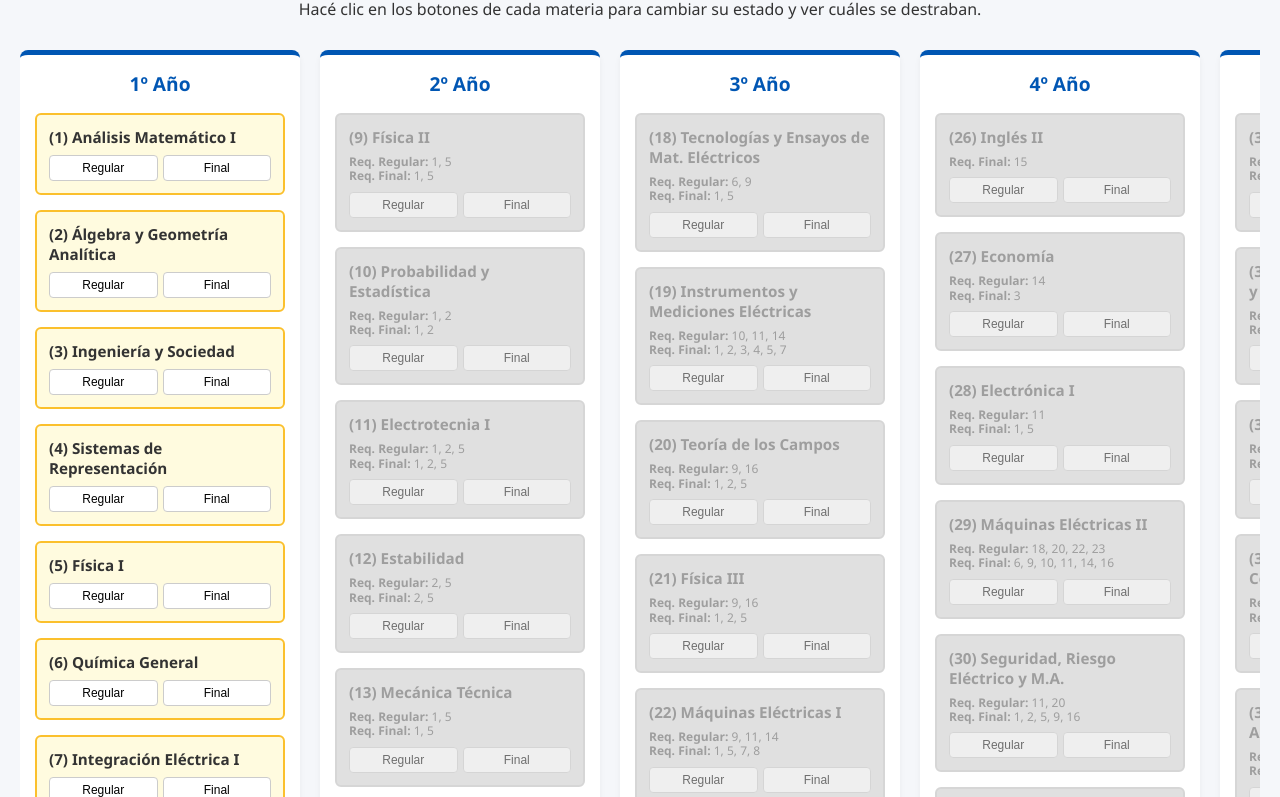
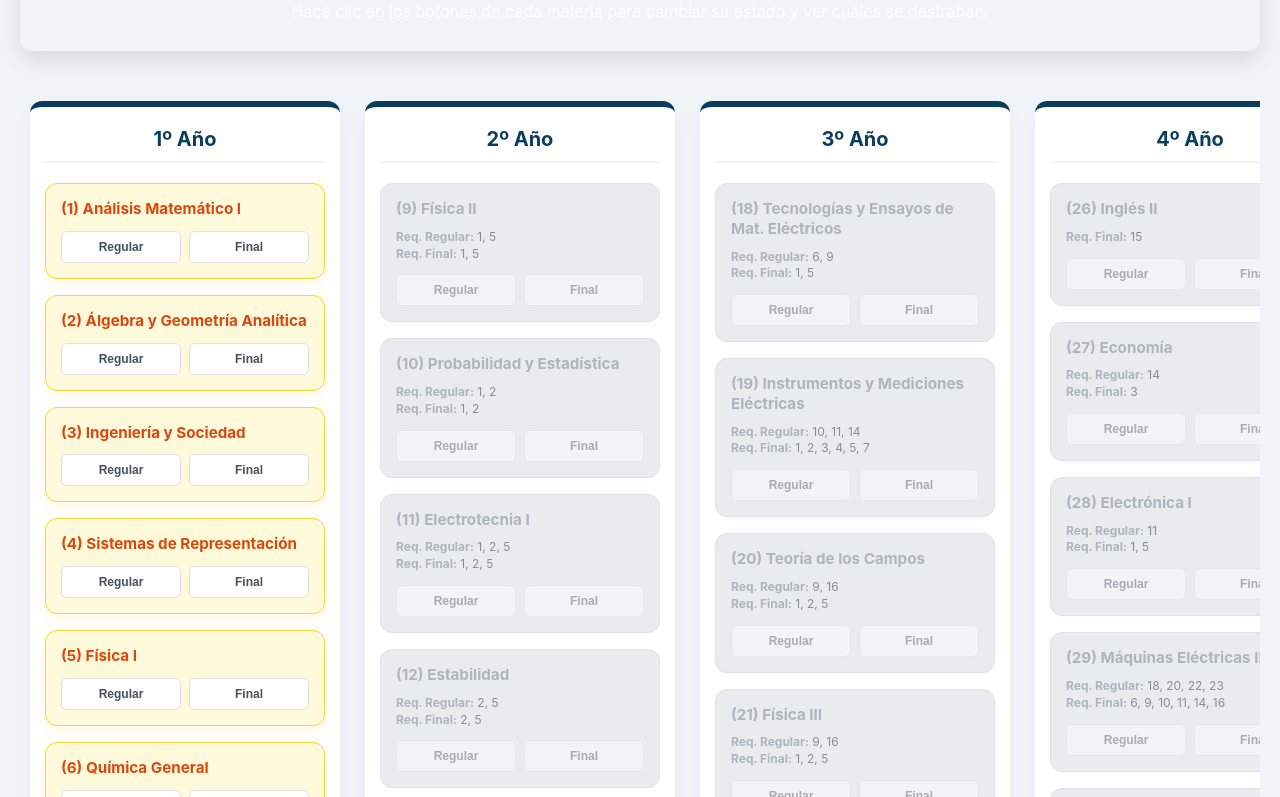
Before and after one commit to magali-032006/Materias, a plain HTML site: page index.html in a window 1280 px wide. Shown: the part 108-905 px from the top of the page. Drawn offline with Linux system fonts and the light colour scheme.

Commit message:
Update style.css

```diff
--- a/style.css
+++ b/style.css
@@ -1,117 +1,204 @@
 :root {
-    --color-bloqueado: #e0e0e0;
-    --color-disponible: #fffbdf; /* Amarillo claro */
-    --color-cursada: #bbdefb; /* Azul claro */
-    --color-aprobada: #c8e6c9; /* Verde claro */
-    --text-bloqueado: #9e9e9e;
+    --bg-principal: #f0f4f8;
+    --bg-columna: #ffffff;
+    --border-radius-lg: 12px;
+    --border-radius-sm: 6px;
+
+    /* Paleta de estados de materias */
+    --color-bloqueado: #e9ecef;
+    --text-bloqueado: #adb5bd;
+    --border-bloqueado: #dee2e6;
+
+    --color-disponible: #fff9db;
+    --border-disponible: #ffd43b;
+    --text-disponible: #f59f00;
+
+    --color-cursada: #e7f5ff;
+    --border-cursada: #339af0;
+    --text-cursada: #1c7ed6;
+
+    --color-aprobada: #ebfbee;
+    --border-aprobada: #51cf66;
+    --text-aprobada: #2b8a3e;
+
+    --azul-utn: #0b3c5d;
+    --azul-utn-light: #328cc1;
 }
 
 body {
-    font-family: 'Segoe UI', Tahoma, Geneva, Verdana, sans-serif;
-    background-color: #f5f7fa;
+    font-family: 'Inter', system-ui, -apple-system, BlinkMacSystemFont, "Segoe UI", Roboto, sans-serif;
+    background-color: var(--bg-principal);
     margin: 0;
-    padding: 20px;
-    color: #333;
+    padding: 30px 20px;
+    color: #495057;
 }
 
 header {
     text-align: center;
-    margin-bottom: 30px;
+    margin-bottom: 40px;
+    background: linear-gradient(135deg, var(--azul-utn) 0%, #1d2731; 100%);
+    padding: 30px;
+    border-radius: var(--border-radius-lg);
+    color: white;
+    box-shadow: 0 10px 20px rgba(0, 0, 0, 0.1);
+}
+
+header h1 {
+    margin: 0 0 10px 0;
+    font-size: 2rem;
+    font-weight: 800;
+    letter-spacing: -0.5px;
+}
+
+header p {
+    margin: 0;
+    font-size: 1rem;
+    opacity: 0.9;
 }
 
 .malla-container {
     display: flex;
-    gap: 20px;
+    gap: 25px;
     overflow-x: auto;
     align-items: flex-start;
-    padding-bottom: 20px;
+    padding: 10px 10px 25px 10px;
 }
 
 .nivel-column {
     flex: 1;
-    min-width: 250px;
-    background-color: #ffffff;
-    border-radius: 8px;
-    box-shadow: 0 4px 6px rgba(0,0,0,0.05);
-    padding: 15px;
-    border-top: 5px solid #0056b3;
+    min-width: 280px;
+    background-color: var(--bg-columna);
+    border-radius: var(--border-radius-lg);
+    box-shadow: 0 8px 16px rgba(0, 0, 0, 0.04);
+    padding: 20px 15px;
+    border-top: 6px solid var(--azul-utn);
+    transition: transform 0.3s ease;
+}
+
+.nivel-column:hover {
+    transform: translateY(-2px);
 }
 
 .nivel-column h2 {
     text-align: center;
     margin-top: 0;
-    color: #0056b3;
-    font-size: 1.2rem;
+    margin-bottom: 20px;
+    color: var(--azul-utn);
+    font-size: 1.25rem;
+    font-weight: 700;
+    border-bottom: 2px solid #f1f3f5;
+    padding-bottom: 10px;
 }
 
 .materias-list {
     display: flex;
     flex-direction: column;
-    gap: 15px;
+    gap: 16px;
 }
 
-/* Tarjeta de Materia */
+/* Tarjeta de Materia Decorada */
 .materia-card {
-    border: 2px solid #ccc;
-    border-radius: 6px;
-    padding: 12px;
+    border: 1.5px solid var(--border-bloqueado);
+    border-radius: var(--border-radius-lg);
+    padding: 15px;
     background-color: #fff;
-    transition: all 0.3s ease;
+    transition: all 0.3s cubic-bezier(0.4, 0, 0.2, 1);
+    box-shadow: 0 2px 4px rgba(0,0,0,0.02);
+    position: relative;
 }
 
 .materia-card.bloqueada {
     background-color: var(--color-bloqueado);
     color: var(--text-bloqueado);
-    border-color: #d6d6d6;
+    border-color: var(--border-bloqueado);
 }
 
 .materia-card.disponible {
     background-color: var(--color-disponible);
-    border-color: #fbc02d;
+    border-color: var(--border-disponible);
+    box-shadow: 0 4px 12px rgba(255, 212, 59, 0.15);
 }
 
 .materia-card.cursada {
     background-color: var(--color-cursada);
-    border-color: #1976d2;
+    border-color: var(--border-cursada);
+    box-shadow: 0 4px 12px rgba(51, 154, 240, 0.15);
 }
 
 .materia-card.aprobada {
     background-color: var(--color-aprobada);
-    border-color: #388e3c;
+    border-color: var(--border-aprobada);
+    box-shadow: 0 4px 12px rgba(81, 207, 102, 0.15);
 }
 
 .materia-title {
     font-size: 0.95rem;
-    font-weight: bold;
-    margin-bottom: 8px;
+    font-weight: 700;
+    margin-bottom: 10px;
+    line-height: 1.3;
 }
+
+.materia-card.bloqueada .materia-title {
+    color: var(--text-bloqueado);
+}
+
+.materia-card.disponible .materia-title { color: #d9480f; }
+.materia-card.cursada .materia-title { color: #1c7ed6; }
+.materia-card.aprobada .materia-title { color: #2b8a3e; }
 
 .materia-info {
     font-size: 0.75rem;
-    margin-bottom: 8px;
-    line-height: 1.2;
+    margin-bottom: 12px;
+    line-height: 1.4;
+    color: #868e96;
 }
 
+.materia-card.bloqueada .materia-info strong {
+    color: var(--text-bloqueado);
+}
+.materia-card.disponible .materia-info strong { color: #f59f00; }
+.materia-card.cursada .materia-info strong { color: #339af0; }
+.materia-card.aprobada .materia-info strong { color: #51cf66; }
+
+/* Botones Decorados */
 .btn-group {
     display: flex;
-    gap: 5px;
+    gap: 8px;
 }
 
 .btn-group button {
     flex: 1;
     font-size: 0.75rem;
-    padding: 5px 2px;
-    border: 1px solid #ccc;
-    border-radius: 4px;
+    font-weight: 600;
+    padding: 8px 4px;
+    border: 1.5px solid #dee2e6;
+    border-radius: var(--border-radius-sm);
     cursor: pointer;
-    background-color: #fff;
-    transition: background 0.2s;
+    background-color: #ffffff;
+    color: #495057;
+    transition: transform 0.1s ease, background-color 0.2s ease, border-color 0.2s ease;
+}
+
+.btn-group button:hover {
+    background-color: #f8f9fa;
+    border-color: #adb5bd;
 }
 
 .materia-card.bloqueada .btn-group button {
     pointer-events: none;
-    opacity: 0.5;
+    opacity: 0.4;
 }
 
-button.active-regular { background-color: #42a5f5; color: white; border-color: #1976d2; }
-button.active-final { background-color: #66bb6a; color: white; border-color: #388e3c; }
+button.active-regular {
+    background-color: var(--border-cursada) !important;
+    color: white !important;
+    border-color: var(--border-cursada) !important;
+    box-shadow: 0 2px 4px rgba(51, 154, 240, 0.3);
+}
+
+button.active-aprobada {
+    background-color: var(--border-aprobada) !important;
+    color: white !important;
+    border-color: var(--border-aprobada) !important;
+    box-shadow: 0 2px 4px rgba(81, 207, 102, 0.3);
+}
```
